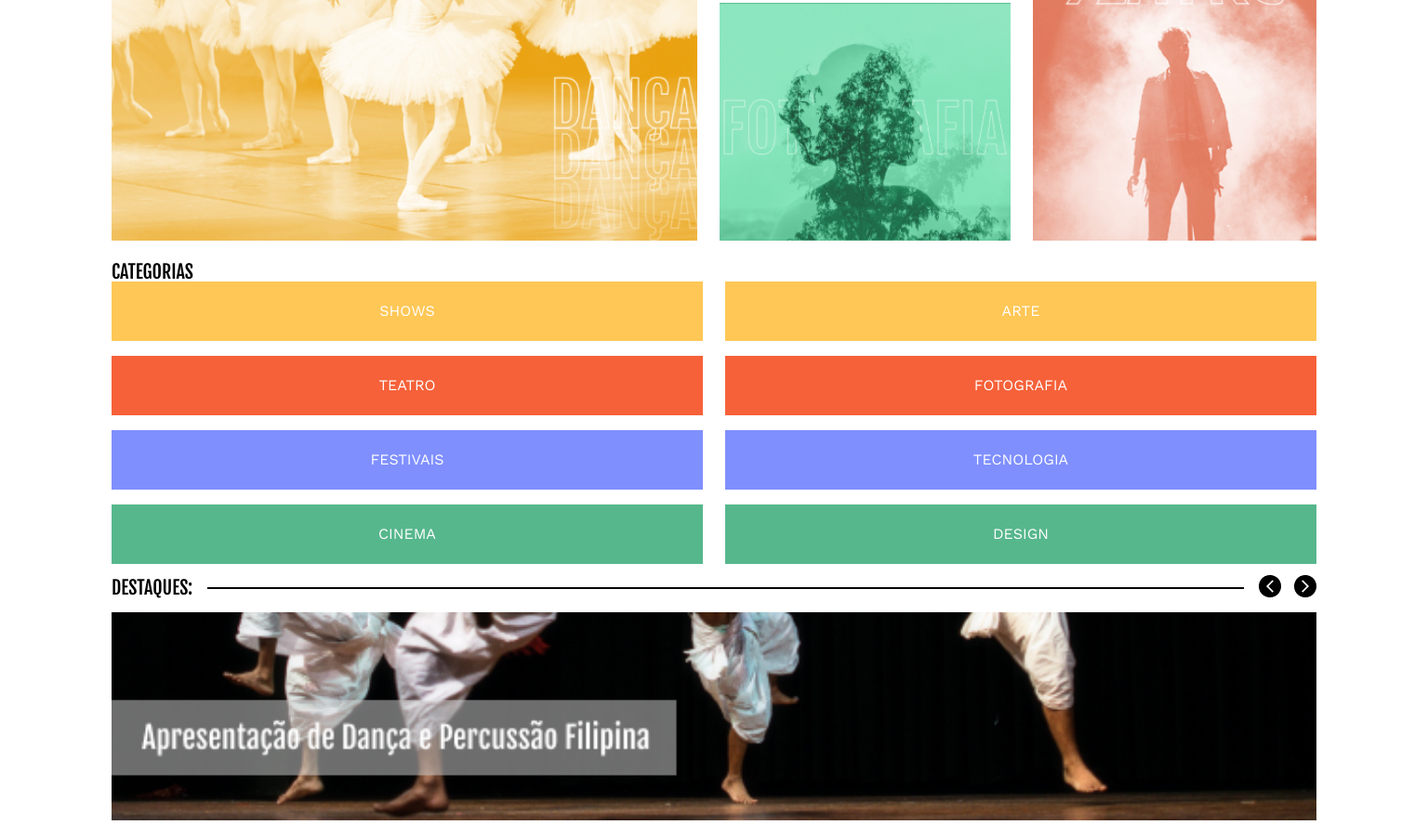
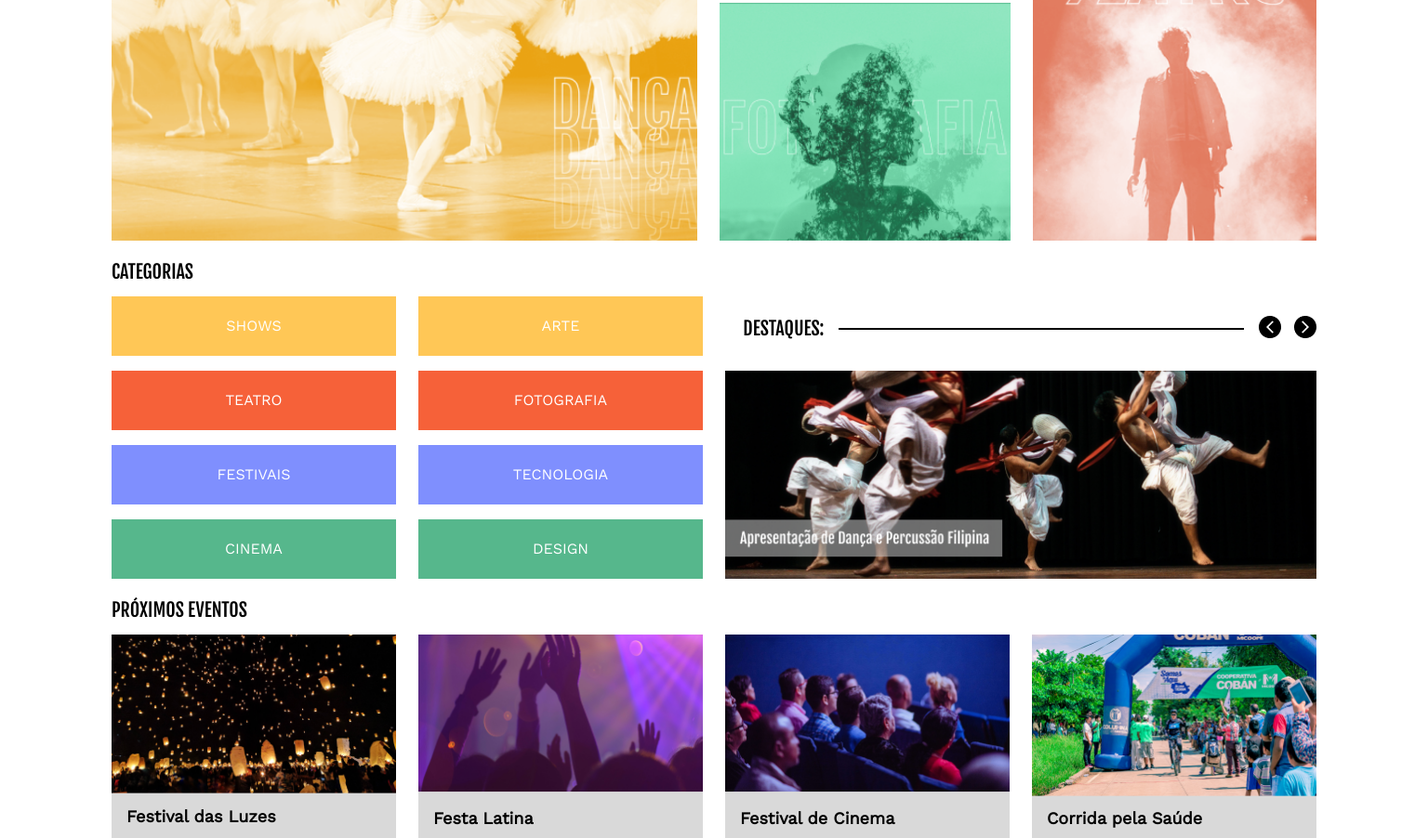
Before and after one commit to Rerisvaldo/culturama, a plain HTML site: page index.html in a window 1536 px wide. Shown: the part 368-1270 px from the top of the page at 93% size. Drawn offline with nearby package versions, Linux system fonts and the light colour scheme.

Commit message:
conclusão do projeto

```diff
--- a/assets/style/flex.css
+++ b/assets/style/flex.css
@@ -50,7 +50,14 @@
     flex-grow: 1;
     max-width: 400px;
 }
-
+.rodape{
+    display: flex;
+    flex-wrap: wrap;
+    justify-content: space-between;
+}
+.rodape__logo{
+    align-self: end;
+}
 
 @media (min-width: 720px){
     /* menu */
@@ -99,4 +106,7 @@
         order: 2;
     }
 
+
+
+
 }
--- a/assets/style/grid.css
+++ b/assets/style/grid.css
@@ -1,16 +1,19 @@
-.banner{
+.banner {
     display: grid;
-    column-gap:1.5rem;
+    column-gap: 1.5rem;
     row-gap: 1rem;
 }
-.banner img:nth-child(1){
+
+.banner img:nth-child(1) {
     grid-column: 1/3;
 }
-.banner img:nth-child(4){
+
+.banner img:nth-child(4) {
     grid-column: 2/3;
     grid-row: 2/4;
 }
-.eventos__item{
+
+.eventos__item {
     display: grid;
     grid-template-columns: 1fr auto;
     grid-template-rows: auto repeat(2, 1fr) auto;
@@ -21,26 +24,30 @@
         "local botao";
 }
 
-.eventos__item img{
+.eventos__item img {
     grid-area: imagem;
 }
-.eventos__item h3{
+
+.eventos__item h3 {
     grid-area: nome;
     align-self: center;
 }
+
 .eventos__item h4 {
     grid-area: data;
     align-self: center;
 }
+
 .eventos__item h5 {
     grid-area: local;
     align-self: end;
 }
-.eventos__item button{
+
+.eventos__item button {
     grid-area: botao;
 }
 
-.agenda__item{
+.agenda__item {
     display: grid;
     grid-template-columns: repeat(2, 1fr);
     grid-template-rows: auto 1fr;
@@ -48,28 +55,68 @@
         "imagem imagem"
         "data botao";
 }
+
 .agenda__item img {
     grid-area: imagem;
 }
-.agenda__informacoes{
+
+.agenda__informacoes {
     grid-area: data;
 
 }
-.agenda__atracao{
+
+.agenda__atracao {
     grid-area: botao;
     align-self: end;
 }
 
 @media (min-width:720px) {
-    .banner{
+    .banner {
         grid-template-columns: calc(50% - .75) auto auto;
     }
-    .banner img:nth-child(1){
+
+    .banner img:nth-child(1) {
         grid-column: 1/2;
         grid-row: 1/3;
     }
-    .banner img:nth-child(4){
+
+    .banner img:nth-child(4) {
         grid-column: 3/4;
         grid-row: 1/3;
     }
 }
+
+@media(min-width: 1440px) {
+    .categorias__destaques {
+        display: grid;
+    }
+
+    .categorias {
+        display: grid;
+        row-gap: 1rem;
+        column-gap: 1.5rem;
+        grid-template-areas:
+            "titulo titulo"
+            "lista destaque"
+            "lista imagem";
+        grid-template-columns: calc(50% - 0.75rem);
+        grid-template-rows: auto 1fr auto;
+    }
+
+    .categorias__titulo {
+        grid-area: titulo;
+    }
+
+    .categorias__lista {
+        grid-area: lista;
+    }
+
+    .destaques {
+        grid-area: destaque;
+    }
+
+    .categorias__imagem {
+        grid-area: imagem;
+    }
+
+}
```
